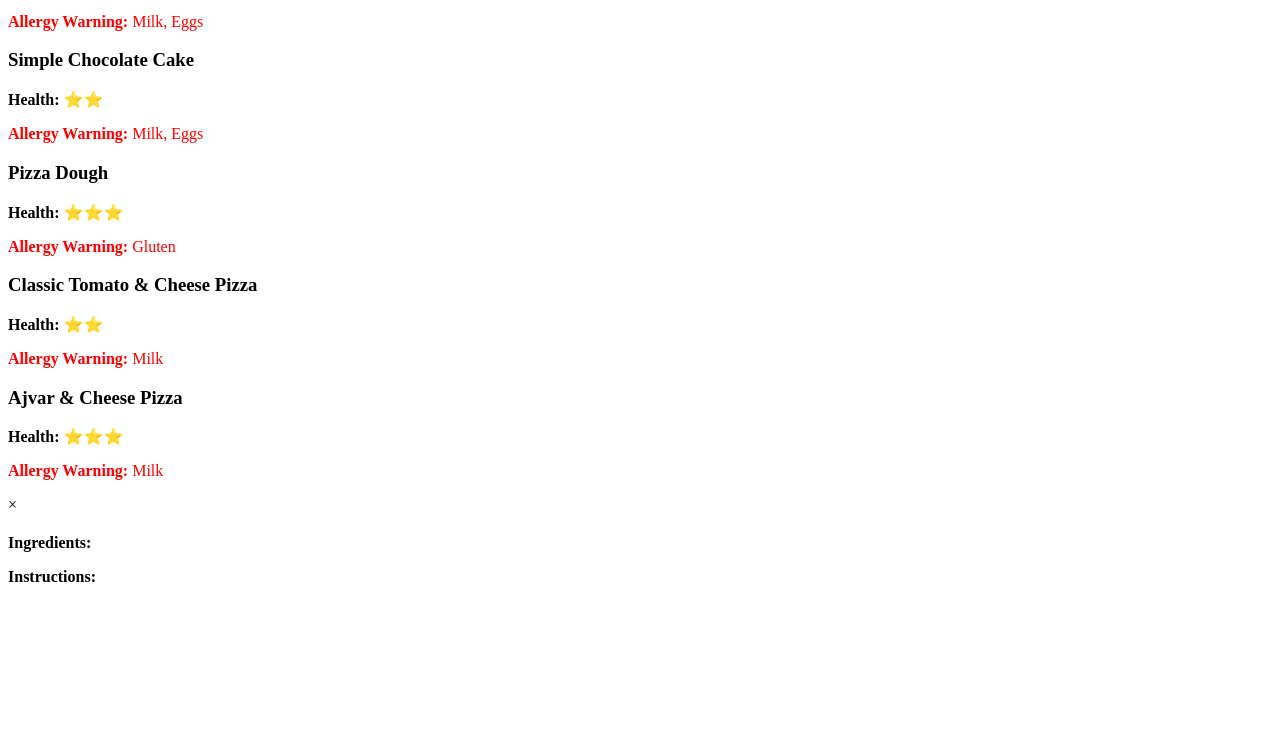
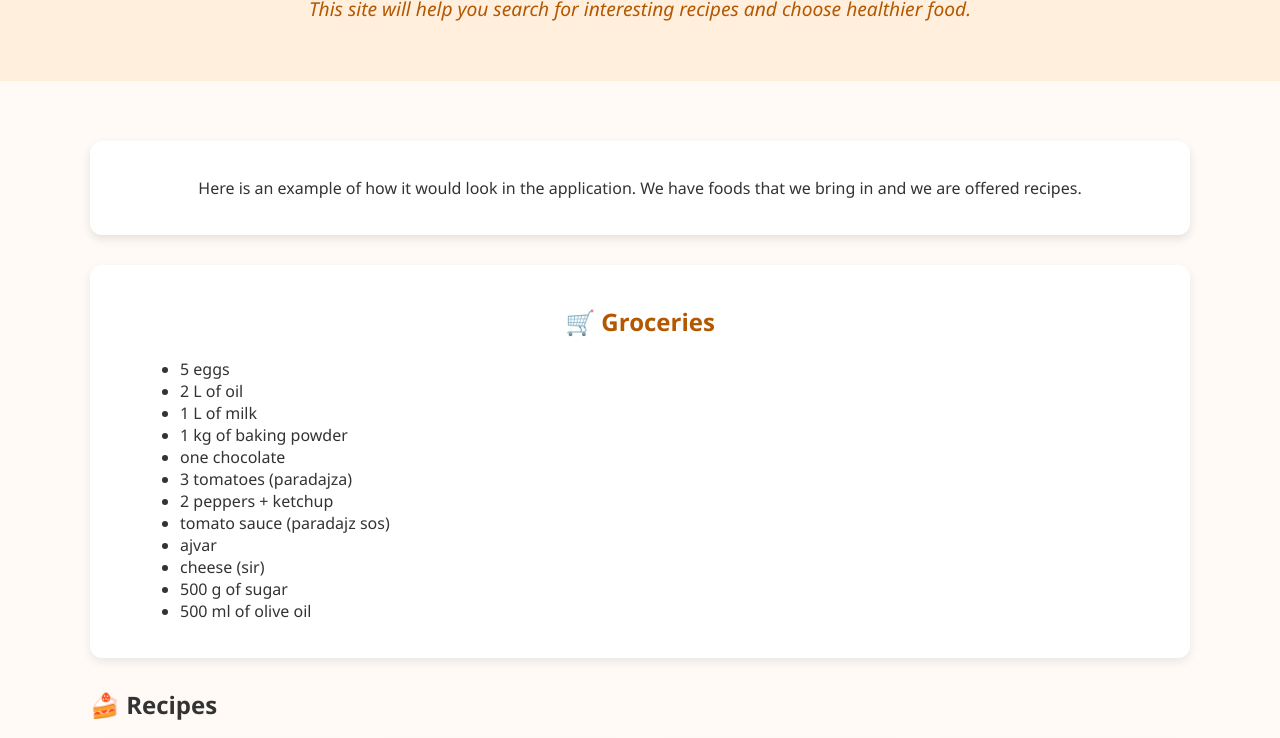
Before and after one commit to foodathon47-cell/cheffsmartpp, a plain HTML site: page index.html in a window 1280 px wide. Shown: the part 119-857 px from the top of the page. Before the commit the page ends 800 px from the top, so only its background shows below. Drawn offline with Linux system fonts and the light colour scheme.

Commit message:
Update index.html

```diff
--- a/index.html
+++ b/index.html
@@ -1,13 +1,179 @@
+<!DOCTYPE html>
+<html lang="en">
+<head>
+  <meta charset="UTF-8" />
+  <meta name="viewport" content="width=device-width, initial-scale=1.0" />
+  <title>Smart Chef – Healthy Recipes</title>
+  <style>
+    body {
+      font-family: "Segoe UI", sans-serif;
+      background-color: #fffaf5;
+      color: #333;
+      margin: 0;
+      padding: 0;
+    }
+
+    header {
+      background-color: #ffefdc;
+      text-align: center;
+      padding: 40px 20px;
+      color: #b35800;
+    }
+
+    header h1 {
+      margin: 0;
+      font-size: 2.5rem;
+    }
+
+    header p {
+      font-style: italic;
+      font-size: 1.2rem;
+    }
+
+    .container {
+      max-width: 1100px;
+      margin: 40px auto;
+      padding: 20px;
+    }
+
+    .intro {
+      text-align: center;
+      background: #fff;
+      padding: 20px;
+      border-radius: 12px;
+      box-shadow: 0 4px 10px rgba(0, 0, 0, 0.1);
+      margin-bottom: 30px;
+    }
+
+    .grocery-list {
+      background: #fff;
+      border-radius: 12px;
+      padding: 20px 30px;
+      margin-bottom: 30px;
+      box-shadow: 0 4px 10px rgba(0, 0, 0, 0.08);
+    }
+
+    .grocery-list h2 {
+      color: #b35800;
+      text-align: center;
+    }
+
+    ul {
+      margin-left: 20px;
+    }
+
+    .recipes {
+      display: grid;
+      grid-template-columns: repeat(auto-fit, minmax(250px, 1fr));
+      gap: 1.5rem;
+    }
+
+    .card {
+      background: #fff4e6;
+      border-radius: 10px;
+      padding: 15px 20px;
+      box-shadow: 0 3px 8px rgba(0, 0, 0, 0.1);
+      cursor: pointer;
+      transition: transform 0.2s;
+    }
+
+    .card:hover {
+      transform: scale(1.05);
+    }
+
+    .card h3 {
+      color: #b35800;
+      margin-top: 0;
+      text-align: center;
+    }
+
+    /* Modal */
+    .modal {
+      display: none;
+      position: fixed;
+      z-index: 100;
+      left: 0;
+      top: 0;
+      width: 100%;
+      height: 100%;
+      overflow: auto;
+      background-color: rgba(0,0,0,0.8);
+    }
+
+    .modal-content {
+      background: #fff;
+      margin: 5% auto;
+      padding: 20px;
+      width: 90%;
+      border-radius: 10px;
+      max-height: 90%;
+      overflow-y: auto;
+    }
+
+    .close {
+      float: right;
+      font-size: 28px;
+      font-weight: bold;
+      cursor: pointer;
+    }
+
+    footer {
+      background-color: #ffefdc;
+      text-align: center;
+      padding: 20px;
+      font-size: 0.9rem;
+      color: #b35800;
+    }
+
+  </style>
+</head>
+<body>
+
+  <header>
+    <h1>Smart Chef 🍳</h1>
+    <p>This site will help you search for interesting recipes and choose healthier food.</p>
+  </header>
+
+  <main class="container">
+
+    <section class="intro">
+      <p>Here is an example of how it would look in the application. We have foods that we bring in and we are offered recipes.</p>
+    </section>
+
+    <section class="grocery-list">
+      <h2>🛒 Groceries</h2>
+      <ul>
+        <li>5 eggs</li>
+        <li>2 L of oil</li>
+        <li>1 L of milk</li>
+        <li>1 kg of baking powder</li>
+        <li>one chocolate</li>
+        <li>3 tomatoes (paradajza)</li>
+        <li>2 peppers + ketchup</li>
+        <li>tomato sauce (paradajz sos)</li>
+        <li>ajvar</li>
+        <li>cheese (sir)</li>
+        <li>500 g of sugar</li>
+        <li>500 ml of olive oil</li>
+      </ul>
+    </section>
+
     <section class="recipe-section">
       <h2>🍰 Recipes</h2>
-  <div class="recipes" id="recipeCards"></div>
+      <div class="recipes" id="recipeCards">
+        <!-- Recipe cards will be generated here by JS -->
+      </div>
     </section>
+
+  </main>
 
   <!-- Modal -->
   <div id="recipeModal" class="modal">
     <div class="modal-content">
       <span class="close">&times;</span>
       <h2 id="modalTitle"></h2>
+      <p><strong>Health:</strong> <span id="modalHealth"></span></p>
+      <p><strong>Allergy:</strong> <span id="modalAllergy"></span></p>
       <p><strong>Ingredients:</strong></p>
       <ul id="modalIngredients"></ul>
       <p><strong>Instructions:</strong></p>
@@ -15,89 +181,71 @@
     </div>
   </div>
 
+  <footer>
+    <p>© 2025 Smart Chef | Healthy Cooking for Everyone</p>
+  </footer>
+
   <script>
-// 5 recipes
     const recipes = [
       {
         name: "Muffins",
         health: "⭐⭐⭐",
         allergy: "Milk, Eggs",
         ingredients: ["2 eggs", "125 ml oil", "250 ml milk", "200g sugar", "400g flour", "1 tsp baking powder"],
-    instructions: [
-      "Preheat oven to 185°C.",
-      "Mix dry ingredients in a bowl.",
-      "Add eggs, milk, and oil, mix until smooth.",
-      "Fill paper molds and bake for 15 min."
-    ]
+        instructions: ["Preheat oven to 185°C.", "Mix dry ingredients in a bowl.", "Add eggs, milk, and oil, mix until smooth.", "Fill paper molds and bake for 15 min."]
       },
       {
         name: "Simple Chocolate Cake",
         health: "⭐⭐",
         allergy: "Milk, Eggs",
         ingredients: ["2 eggs", "200 ml milk", "150g sugar", "100 ml oil", "1 tsp baking powder", "100g chocolate", "200g flour"],
-    instructions: [
-      "Mix wet ingredients.",
-      "Add dry ingredients and melted chocolate.",
-      "Bake at 180°C for 25–30 min."
-    ]
+        instructions: ["Mix wet ingredients.", "Add dry ingredients and melted chocolate.", "Bake at 180°C for 25–30 min."]
       },
       {
         name: "Pizza Dough",
         health: "⭐⭐⭐",
         allergy: "Gluten",
         ingredients: ["1 spoon sugar", "1/2 packet fresh yeast", "3 tbsp olive oil", "1 tsp salt", "310g flour", "230 ml hot water"],
-    instructions: [
-      "Dissolve yeast in warm water and sugar.",
-      "Add olive oil and salt, mix.",
-      "Pour into flour and knead dough.",
-      "Let rest 10–15 min, divide into 4 parts, shape pizza."
-    ]
+        instructions: ["Dissolve yeast in warm water and sugar.", "Add olive oil and salt, mix.", "Pour into flour and knead dough.", "Let rest 10–15 min, divide into 4 parts, shape pizza."]
       },
       {
         name: "Classic Tomato & Cheese Pizza",
         health: "⭐⭐",
         allergy: "Milk",
         ingredients: ["Pizza dough", "2-3 tomatoes", "2 tbsp tomato sauce", "1 tbsp paprika ketchup", "1 tbsp olive oil", "100–150 g cheese", "salt", "pepper"],
-    instructions: [
-      "Blend tomatoes, mix with sauce, ketchup, oil, salt, and pepper.",
-      "Spread on rolled dough, add cheese.",
-      "Bake at 220°C for 10–15 min."
-    ]
+        instructions: ["Blend tomatoes, mix with sauce, ketchup, oil, salt, and pepper.", "Spread on rolled dough, add cheese.", "Bake at 220°C for 10–15 min."]
       },
       {
         name: "Ajvar & Cheese Pizza",
         health: "⭐⭐⭐",
         allergy: "Milk",
         ingredients: ["Pizza dough", "3 tbsp ajvar", "2 tbsp paprika ketchup", "1 tbsp olive oil", "100–150 g cheese", "optional tomato slices"],
-    instructions: [
-      "Mix ajvar, ketchup, and oil.",
-      "Spread on dough, top with cheese (and tomato slices).",
-      "Bake at 220°C for 10–15 min."
-    ]
+        instructions: ["Mix ajvar, ketchup, and oil.", "Spread on dough, top with cheese (and tomato slices).", "Bake at 220°C for 10–15 min."]
       }
     ];
 
-// Render cards with allergies
     const container = document.getElementById('recipeCards');
     recipes.forEach((recipe, index) => {
       const card = document.createElement('div');
-  card.className = 'recipe-card'; // match second code's styling
+      card.className = 'card';
       card.innerHTML = `
         <h3>${recipe.name}</h3>
         <p><strong>Health:</strong> ${recipe.health}</p>
-    <p style="color:red;"><strong>Allergy Warning:</strong> ${recipe.allergy}</p>
+        <p><strong>Allergy:</strong> ${recipe.allergy}</p>
       `;
       card.addEventListener('click', () => showModal(index));
       container.appendChild(card);
     });
 
-// Modal logic
     const modal = document.getElementById("recipeModal");
     const closeBtn = document.querySelector(".close");
 
     function showModal(index) {
       const recipe = recipes[index];
       document.getElementById("modalTitle").innerText = recipe.name;
+      document.getElementById("modalHealth").innerText = recipe.health;
+      document.getElementById("modalAllergy").innerText = recipe.allergy;
+
       const ingList = document.getElementById("modalIngredients");
       ingList.innerHTML = "";
       recipe.ingredients.forEach(i => {
@@ -105,6 +253,7 @@ function showModal(index) {
         li.textContent = i;
         ingList.appendChild(li);
       });
+
       const instrList = document.getElementById("modalInstructions");
       instrList.innerHTML = "";
       recipe.instructions.forEach(i => {
@@ -112,6 +261,7 @@ function showModal(index) {
         li.textContent = i;
         instrList.appendChild(li);
       });
+
       modal.style.display = "block";
     }
 
@@ -125,3 +275,5 @@ window.onclick = function(event) {
       }
     }
   </script>
+</body>
+</html>
```
Lines whose indentation alone changed are shown as unchanged.
